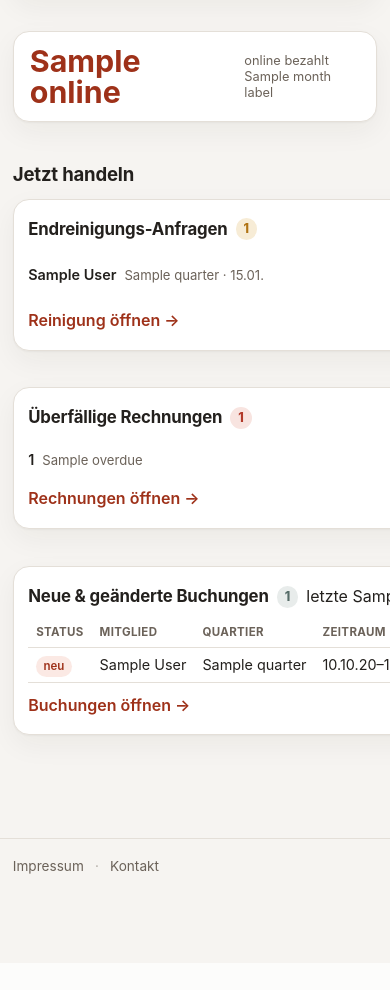
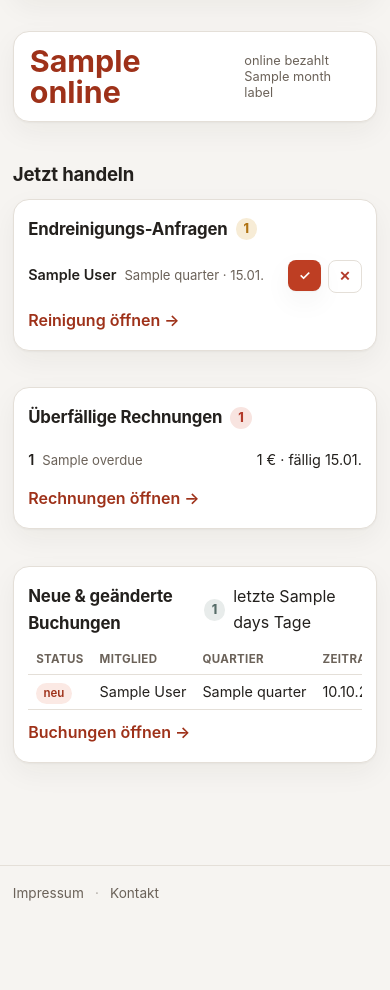
Before and after one commit to wedelmoritz/rehof-buchung, a Django app: template booking/templates/booking/verw_dashboard.html in a window 390 px wide. Shown: the part 574-1564 px from the top of the page. Before the commit the page ends 1448 px from the top, so only its background shows below. Run offline with Django 5.2, Linux system fonts and the light colour scheme; the template is opened without the code that fills it: most values are stand-ins (such as "Sample title", 1, 10 or a date in 2020).

Commit message:
Verwaltungs-Dashboard: breite Tabelle mobil horizontal scrollbar
Die vollbreite Karte („Neue & geänderte Buchungen") ist ein Grid-/Flex-Item ohne
min-width:0 – dadurch dehnte die nowrap-Tabelle die ganze Seite statt in ihrem
.table-wrap zu scrollen. Fix: min-width:0 auf .hb-card + Mobil-Grid minmax(0,1fr),
sodass die Karte unter die Tabellenbreite schrumpft und .table-wrap horizontal scrollt.

Verifiziert (Headless-Chromium, 390px): Seite ohne Horizontal-Overflow
(scrollWidth = viewport), Tabellen-Wrapper scrollbar.

Co-Authored-By: Claude Opus 4.8 <noreply@anthropic.com>
Claude-Session: https://claude.ai/code/session_017ERG5dqaNRhsCU1jrptqEQ

```diff
--- a/booking/templates/booking/verw_base.html
+++ b/booking/templates/booking/verw_base.html
@@ -63,8 +63,12 @@
      volle Breite → mehr Platz für mehr Spalten. Am Handy alles einspaltig. */
   .hb-grid { display:grid; grid-template-columns:repeat(2,minmax(0,1fr)); gap:1rem; align-items:start; }
   .hb-wide { grid-column:1 / -1; }
-  @media (max-width:720px){ .hb-grid { grid-template-columns:1fr; } }
-  .hb-card { display:flex; flex-direction:column; }
+  @media (max-width:720px){ .hb-grid { grid-template-columns:minmax(0,1fr); } }
+  /* min-width:0 lässt die Karte (Grid-/Flex-Item) UNTER die Tabellenbreite schrumpfen,
+     damit die breite Tabelle in ihrem .table-wrap horizontal scrollt statt die Seite
+     zu dehnen (mobil). */
+  .hb-card { display:flex; flex-direction:column; min-width:0; }
+  .hb-card .table-wrap { max-width:100%; }
   /* Breite Aktivitäts-Tabelle in der vollbreiten Karte */
   .hb-table { width:100%; border-collapse:collapse; font-size:.9rem; }
   .hb-table th { text-align:left; font-size:.72rem; text-transform:uppercase;
```
